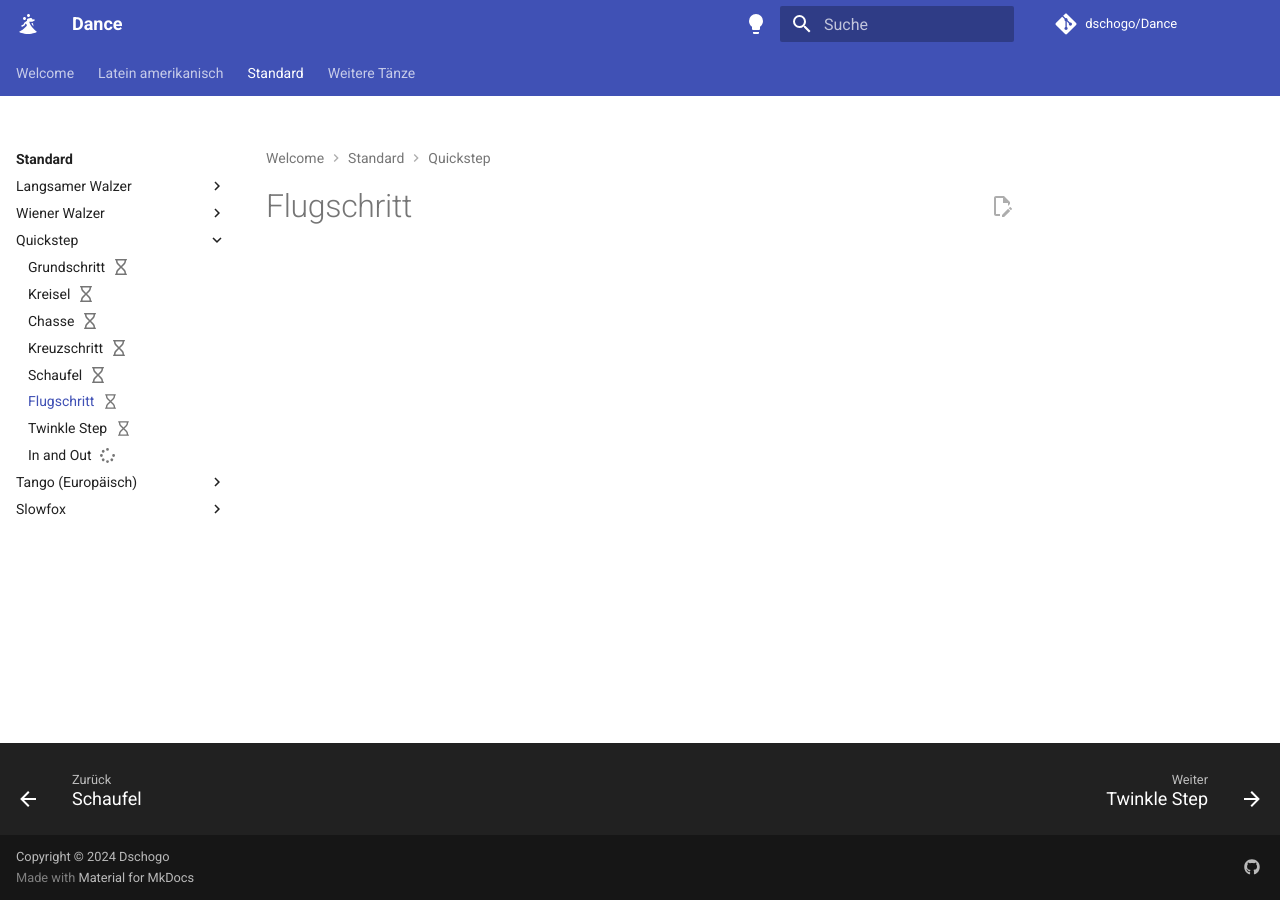
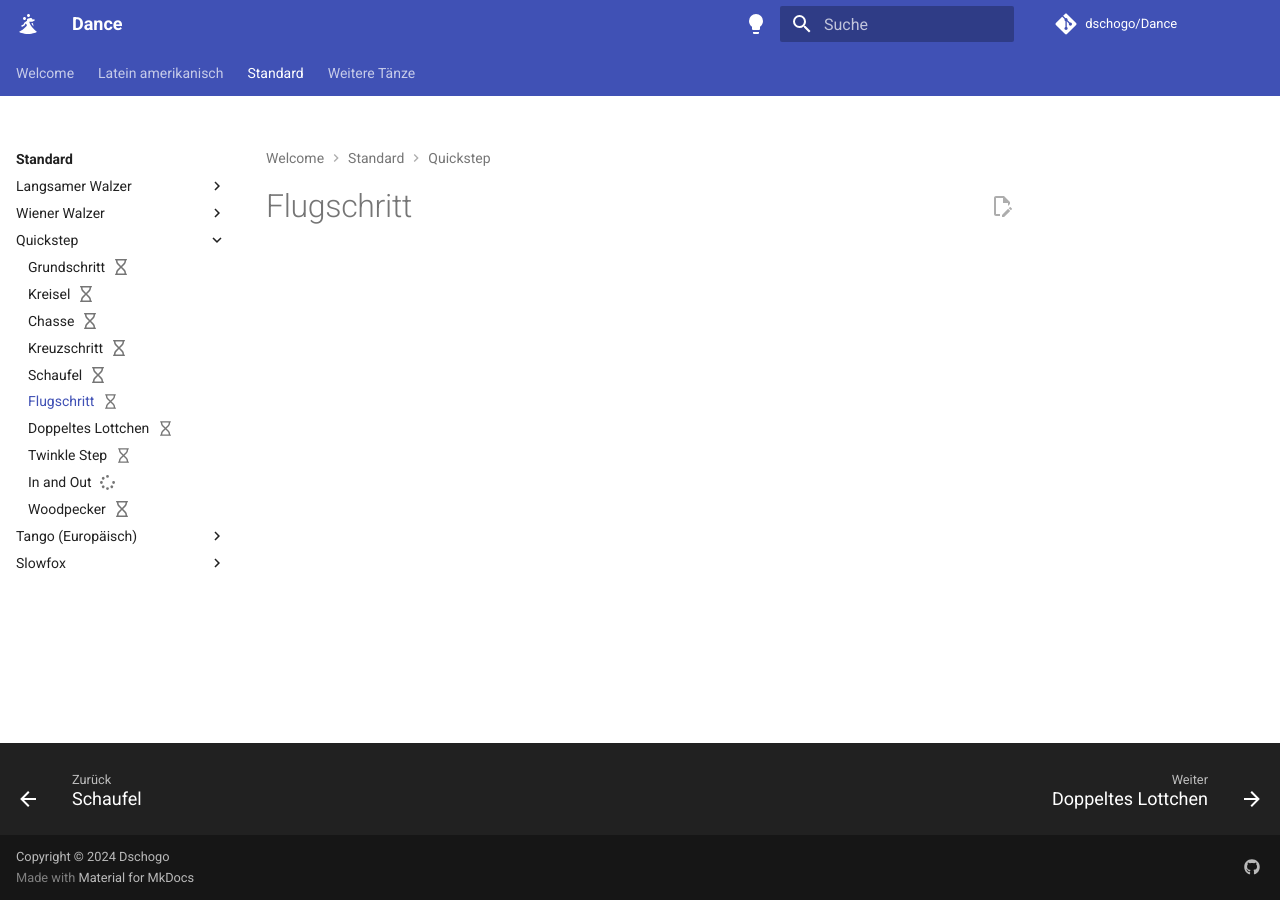
Before and after one commit to Dschogo/Dance, an MkDocs documentation site: the page built from docs/Standard/Quickstep/Flugschritt.md, in a window 1280 px wide. Built offline with MkDocs 1.6.1 and Material for MkDocs 9.7.7, drawn with Linux system fonts in a browser that asks for light colours; comment, search, counter and statistics services are not loaded.

Commit message:
add - Favicon, lottchen, woodpecker fix - typos

```diff
--- a/docs/Standard/Quickstep/.pages.yml
+++ b/docs/Standard/Quickstep/.pages.yml
@@ -5,6 +5,8 @@ nav:
   - Kreuzschritt.md
   - Schaufel.md
   - Flugschritt.md
+  - Doppeltes Lottchen.md
   - Twinkle Step.md
   - In and Out.md
+  - Woodpecker.md
   - ...
--- /dev/null
+++ b/docs/Standard/Quickstep/Doppeltes Lottchen.md
@@ -0,0 +1,5 @@
+---
+comments: true
+status: todo
+---
+# Doppeltes Lottchen
--- a/gen_pages.py
+++ b/gen_pages.py
@@ -124,8 +124,8 @@ with mkdocs_gen_files.open("index.md", "w") as f:
 </style>
 """
     for Class in folder_structure:
-        #replace += f"## [{Class}]({Class}/index.md)\n---\n"
-        replace += f'''??? dance-toc "[{Class}]({Class}/index.md)"\n'''
+        # replace += f"## [{Class}]({Class}/index.md)\n---\n"
+        replace += f"""??? dance-toc "[{Class}]({Class}/index.md)"\n"""
         replace += """    <div class="grid cards" markdown>\n\n"""
         for Dance in folder_structure[Class]:
             if Dance == "files":
--- a/mkdocs.yml
+++ b/mkdocs.yml
@@ -32,7 +32,8 @@ theme:
         - search.suggest
         - content.action.edit
     icon:
-        logo: material/dance-ballroom
+      logo: material/dance-ballroom
+    favicon: favicon.svg
     palette:
         - media: "(prefers-color-scheme: light)"
           scheme: default
```
Also changed, not shown: docs/Standard/Quickstep/Woodpecker.md (added, +5 -0 lines), docs/Weitere Tänze/Tango Argentino/Parada.md (+1 -1 lines), docs/favicon.svg (added).
